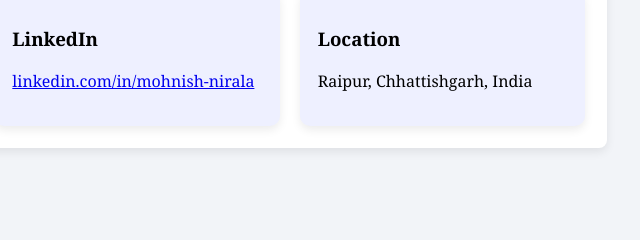
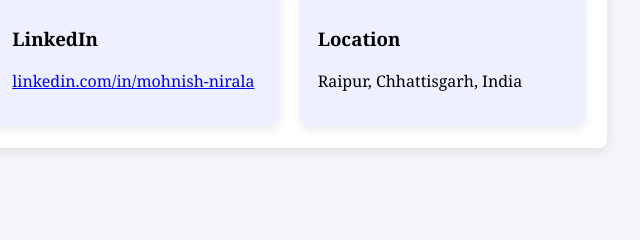
Before and after one commit to MohnishIIMB/Mohnish-Nirala, a plain HTML site: page index.html in a window 1280 px wide. Shown: the part 4058-4298 px from the top of the page, 633-1273 px from the left. Drawn offline with Linux system fonts and the light colour scheme.

```diff
--- a/index.html
+++ b/index.html
@@ -618,7 +618,7 @@
 
 <div class="contact-box">
 <h3>Location</h3>
-<p>Raipur, Chhattishgarh, India</p>
+<p>Raipur, Chhattisgarh, India</p>
 </div>
 
 </div>
```
